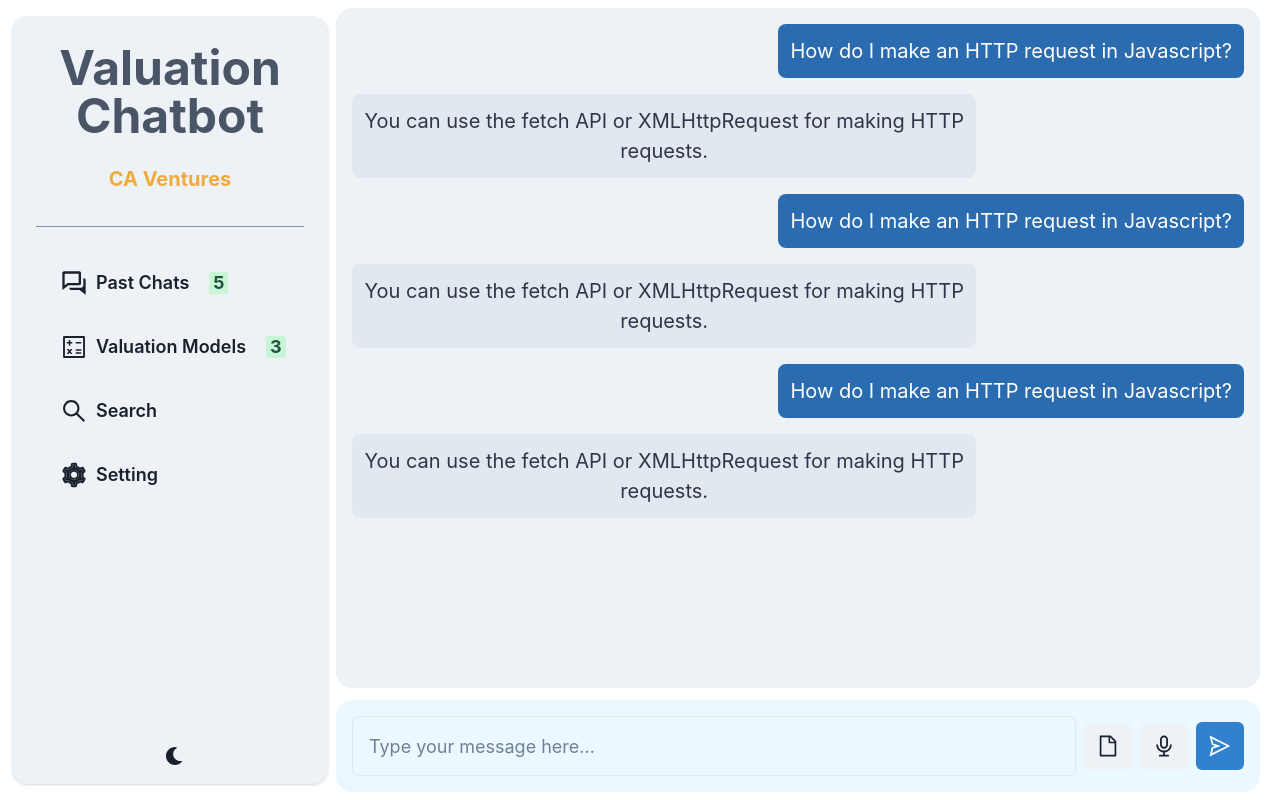
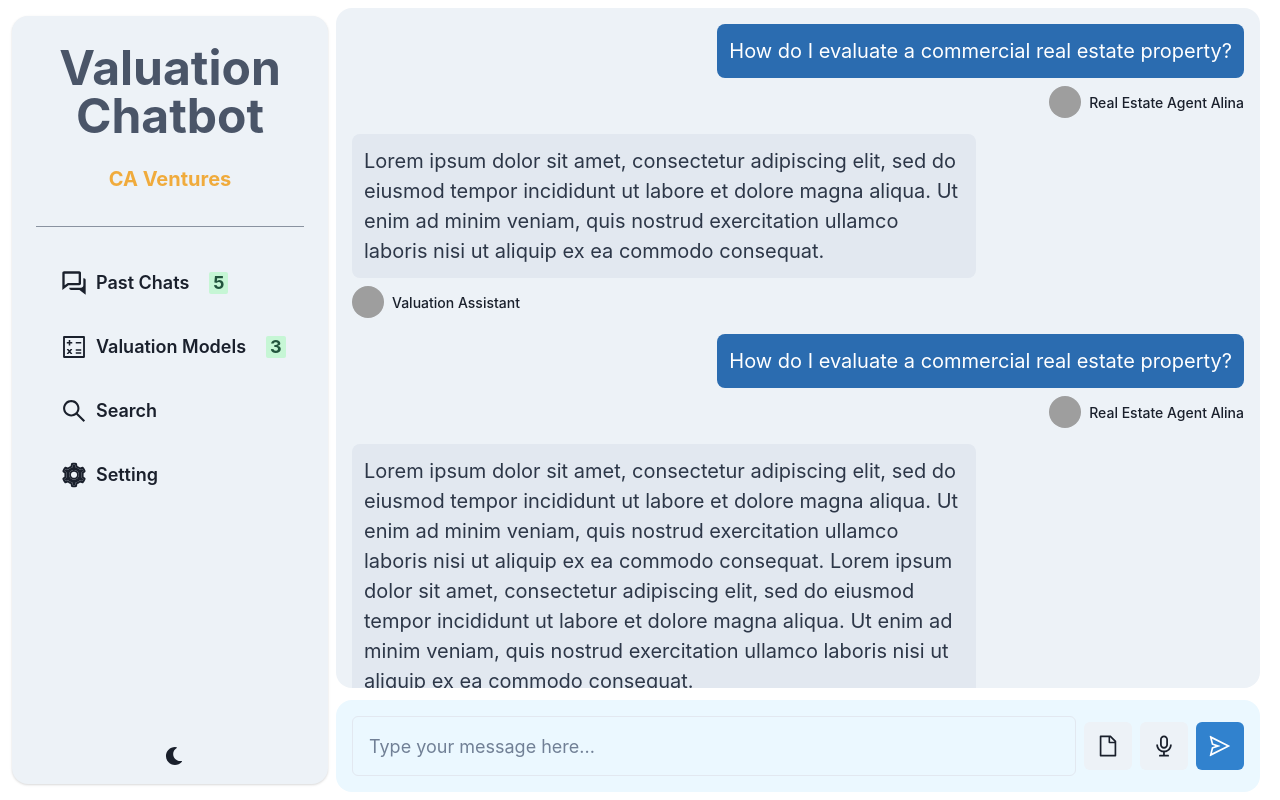
Before and after one commit to hltro/product-studio-valuation-prototype, a React (Create React App) app: page / in a window 1280 px wide. Built offline with nearby package versions, Linux system fonts and the light colour scheme; grey boxes are pictures that could not be loaded.

Commit message:
added avatar & user names for conversation

```diff
--- a/src/App.js
+++ b/src/App.js
@@ -25,9 +25,8 @@
     setSelectedCategory(selectedCategory === category ? null : category);
   };
 
-  // Adjust the height of the Sidebar to be a little less than 100vh to give whitespace
-  const sidebarHeight = "calc(100vh - 32px)"; // Adjust '32px' to increase/decrease whitespace
-  const borderRadiusValue = "16px"; // Adjust for desired rounded corners
+  const sidebarHeight = "calc(100vh - 32px)";
+  const borderRadiusValue = "16px";
 
   return (
     <ChakraProvider theme={theme}>
@@ -37,13 +36,12 @@
         bg={useColorModeValue("white", "gray.800")}
       >
         <Flex justify="center" align="center" h="100vh" p={3}>
-          {/* Sidebar with rounded corners */}
           <Box
             bg={sidebarBgColor}
             h={sidebarHeight}
             p={2}
             borderRadius={borderRadiusValue}
-            boxShadow="base" // Optional: adds shadow for better separation
+            boxShadow="base"
           >
             <VStack h="full" justify="space-between">
               {" "}
@@ -63,7 +61,7 @@
               h={sidebarHeight}
               overflowY="auto"
               borderRadius={borderRadiusValue}
-              boxShadow="base" // Optional: adds shadow for better separation
+              boxShadow="base"
             >
               <ExpandableList category={selectedCategory} />
             </Box>
@@ -74,7 +72,6 @@
             <Box w="full">
               <ChatList />
             </Box>
-            {/* Add vertical margin to create space between ChatList and NewChat */}
             <Box w="full" mt={1}>
               <NewChat />
             </Box>
--- a/src/components/ChatList.jsx
+++ b/src/components/ChatList.jsx
@@ -1,14 +1,12 @@
 import React from 'react';
-import { Box, Flex, Text, useColorModeValue, VStack } from '@chakra-ui/react';
+import { Box, Flex, Text, useColorModeValue, HStack, VStack, Avatar } from '@chakra-ui/react';
 
 // Mock data to display messages
 const messages = [
-  { id: 1, text: 'How do I make an HTTP request in Javascript?', isUser: true },
-  { id: 2, text: 'You can use the fetch API or XMLHttpRequest for making HTTP requests.', isUser: false },
-  { id: 1, text: 'How do I make an HTTP request in Javascript?', isUser: true },
-  { id: 2, text: 'You can use the fetch API or XMLHttpRequest for making HTTP requests.', isUser: false },
-  { id: 1, text: 'How do I make an HTTP request in Javascript?', isUser: true },
-  { id: 2, text: 'You can use the fetch API or XMLHttpRequest for making HTTP requests.', isUser: false },
+  { id: 1, text: 'How do I evaluate a commercial real estate property?', isUser: true },
+  { id: 2, text: 'Lorem ipsum dolor sit amet, consectetur adipiscing elit, sed do eiusmod tempor incididunt ut labore et dolore magna aliqua. Ut enim ad minim veniam, quis nostrud exercitation ullamco laboris nisi ut aliquip ex ea commodo consequat. ', isUser: false },
+  { id: 3, text: 'How do I evaluate a commercial real estate property?', isUser: true },
+  { id: 4, text: 'Lorem ipsum dolor sit amet, consectetur adipiscing elit, sed do eiusmod tempor incididunt ut labore et dolore magna aliqua. Ut enim ad minim veniam, quis nostrud exercitation ullamco laboris nisi ut aliquip ex ea commodo consequat. Lorem ipsum dolor sit amet, consectetur adipiscing elit, sed do eiusmod tempor incididunt ut labore et dolore magna aliqua. Ut enim ad minim veniam, quis nostrud exercitation ullamco laboris nisi ut aliquip ex ea commodo consequat.', isUser: false },
 ];
 
 function ChatList() {
@@ -17,6 +15,8 @@
   const appMessageColor = useColorModeValue('gray.200', 'gray.600'); // Darker gray for app messages in dark mode
   const userTextColor = useColorModeValue('white', 'gray.50'); // White text for user in light mode
   const appTextColor = useColorModeValue('gray.700', 'gray.50'); // Very light text for dark mode
+  const realEstateAgentName = 'Real Estate Agent Alina';
+  const chatbotName = 'Valuation Assistant';
 
   return (
     <VStack
@@ -28,11 +28,12 @@
       align="stretch"
       borderRadius="16px"
     >
-      {messages.map((message) => (
+      {messages.map((message, index) => (
+        <Box key={index} w="full">
           <Flex
-          key={message.id}
-          justifyContent={message.isUser ? 'flex-end' : 'flex-start'}
-          w="full"
+            direction="column"
+            alignItems={message.isUser ? 'flex-end' : 'flex-start'}
+            mb={2}
           >
             <Box
               bg={message.isUser ? userMessageColor : appMessageColor}
@@ -41,12 +42,24 @@
               borderRadius="lg"
               maxW="70%"
             >
-            <Text>{message.text}</Text>
+              <Text textAlign="left">{message.text}</Text>
             </Box>
           </Flex>
+          <HStack spacing={2} justifyContent={message.isUser ? 'flex-end' : 'flex-start'}>
+            <Avatar
+              name={message.isUser ? realEstateAgentName : chatbotName}
+              src={message.isUser ? 'path_to_user_avatar' : 'path_to_chatbot_avatar'}
+              size="sm"
+            />
+            <Text fontSize="sm" fontWeight="medium">
+              {message.isUser ? realEstateAgentName : chatbotName}
+            </Text>
+          </HStack>
+        </Box>
       ))}
     </VStack>
   );
 }
 
+
 export default ChatList;
```
Lines whose indentation alone changed are shown as unchanged.
